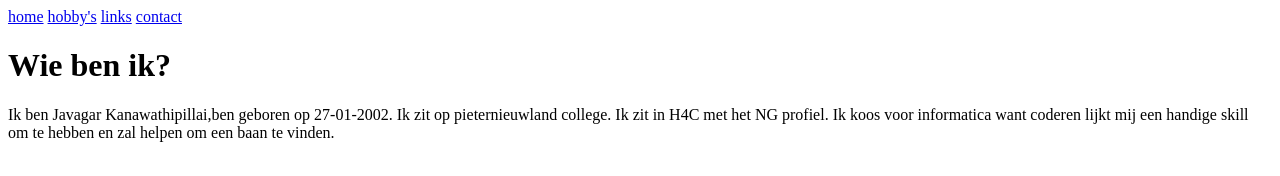
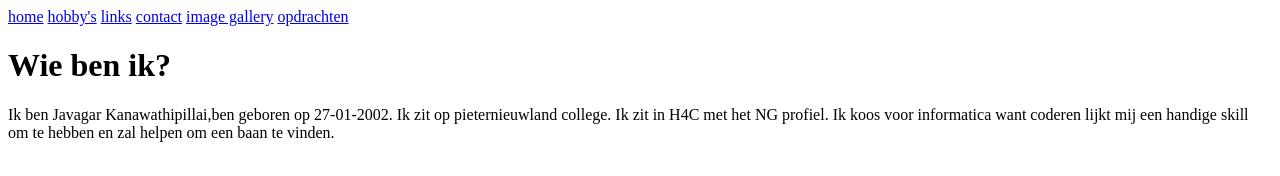
Before and after one commit to Javagar27/Javagar27.github.io, a plain HTML site: page wie-ben-ik.html in a window 1280 px wide. Drawn offline with Linux system fonts and the light colour scheme.

Commit message:
Update wie-ben-ik.html

```diff
--- a/wie-ben-ik.html
+++ b/wie-ben-ik.html
@@ -10,7 +10,7 @@
 <body>
 <!-- Dit is een stukje commentaar -->
 <!-- Commentaar wordt niet getoond in de browser -->
-           <a href="https://javagar27.github.io/index.html" target="_blank">home</a>   <a href="https://javagar27.github.io/hobby.html" target="_blank">hobby's</a>   <a href="https://javagar27.github.io/links.html" target="_blank">links</a>   <a href="https://javagar27.github.io/contact.html" target="_blank">contact</a>
+           <a href="https://javagar27.github.io/index.html" target="_blank">home</a>   <a href="https://javagar27.github.io/hobby.html" target="_blank">hobby's</a>   <a href="https://javagar27.github.io/links.html" target="_blank">links</a>   <a href="https://javagar27.github.io/contact.html" target="_blank">contact</a> <a href="https://javagar27.github.io/image-gallery.html" target="_blank">image gallery</a>  <a href="https://javagar27.github.io/opdrachten.html" target="_blank">opdrachten</a>
 
 <h1> Wie ben ik? </h1>
 <p>Ik ben Javagar Kanawathipillai,ben geboren op 27-01-2002. Ik zit op pieternieuwland college. Ik zit in H4C met het NG profiel. Ik koos voor informatica want coderen lijkt mij een handige skill om te hebben en zal helpen om een baan te vinden.  </p>
```
